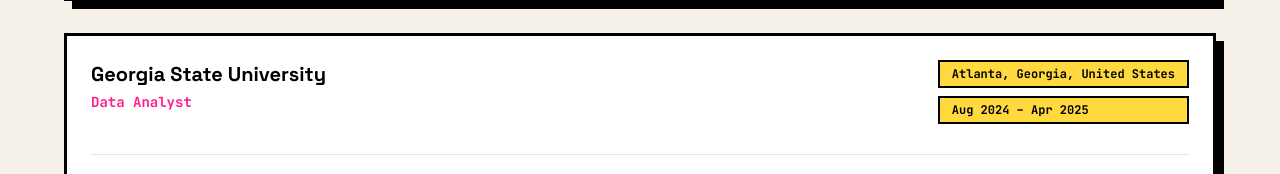
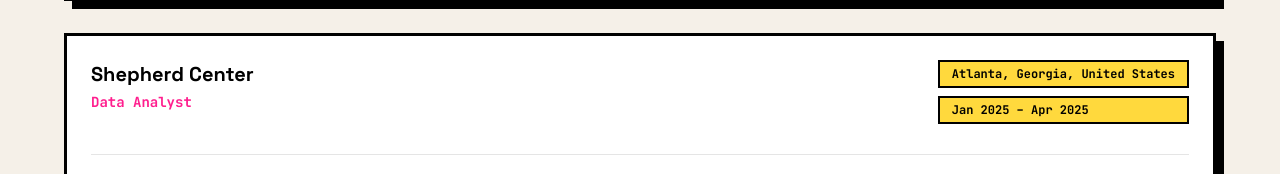
Before and after one commit to Harshalk2002/ds-portfolio, a Next.js app: page / in a window 1280 px wide. Shown: the part 4477-4651 px from the top of the page. Built offline with nearby package versions, Linux system fonts and the light colour scheme.

Commit message:
fix: replace Georgia State University employer entries with Shepherd Center

```diff
--- a/app/page.tsx
+++ b/app/page.tsx
@@ -372,7 +372,7 @@
                 ],
               },
               {
-                company: "Georgia State University",
+                company: "Shepherd Center",
                 role: "Business Analyst",
                 location: "Atlanta, GA · Hybrid",
                 date: "Aug 2025 – Dec 2025",
@@ -397,10 +397,10 @@
                 ],
               },
               {
-                company: "Georgia State University",
+                company: "Shepherd Center",
                 role: "Data Analyst",
                 location: "Atlanta, Georgia, United States",
-                date: "Aug 2024 – Apr 2025",
+                date: "Jan 2025 – Apr 2025",
                 techStack: "SQL, Python, Power BI, ML",
                 bullets: [
                   "Consolidated 5+ data sources into unified models, improving data quality by 40% for business cases and scenario analysis supporting strategic decisions.",
```
